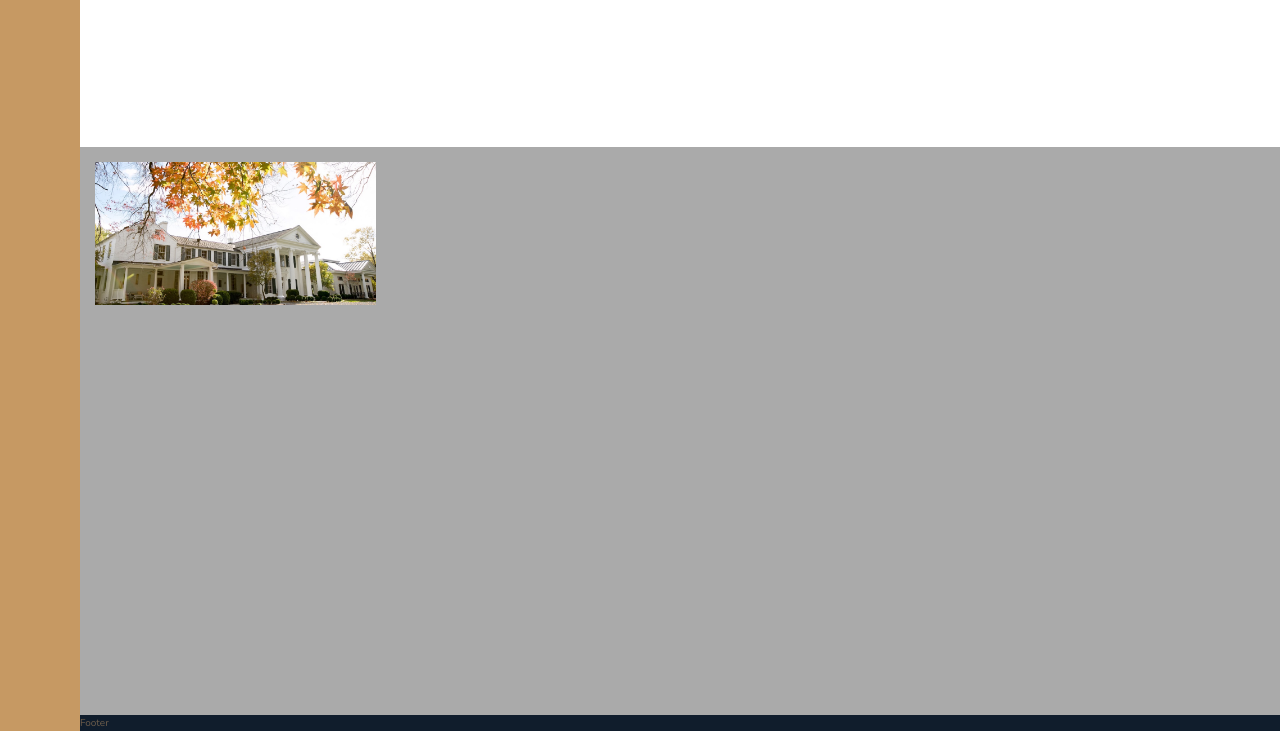
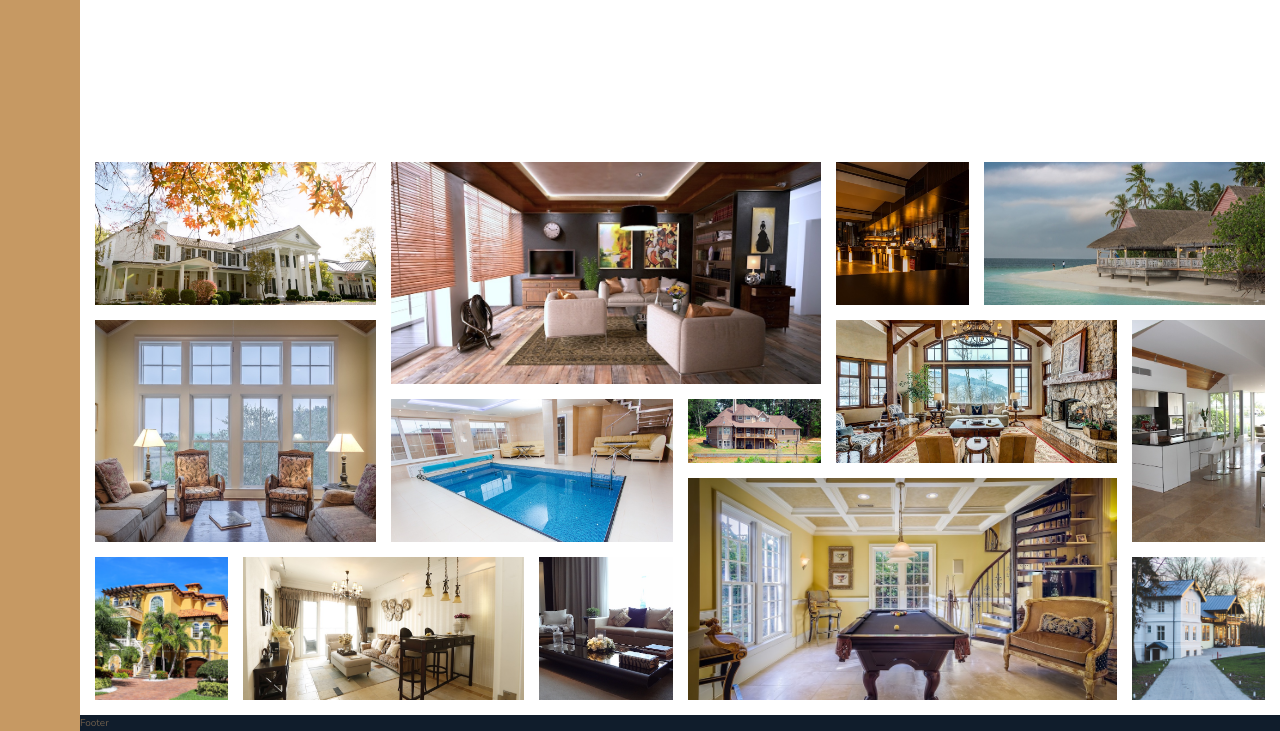
Before and after one commit to gus-rdz/Nexter-repo, a website: page index.html in a window 1280 px wide. Shown: the part 2925-3656 px from the top of the page. Drawn offline with nearby package versions, Linux system fonts and the light colour scheme.

Commit message:
finished building the Gallery section; added and layed out all the images

```diff
--- a/index.html
+++ b/index.html
@@ -336,6 +336,78 @@
       <figure class="gallery__item gallery__item--1">
         <img src="img/gal-1.jpeg" alt="Gallery image 1" class="gallery__img" />
       </figure>
+
+      <figure class="gallery__item gallery__item--2">
+        <img src="img/gal-2.jpeg" alt="Gallery image 2" class="gallery__img" />
+      </figure>
+
+      <figure class="gallery__item gallery__item--3">
+        <img src="img/gal-3.jpeg" alt="Gallery image 3" class="gallery__img" />
+      </figure>
+
+      <figure class="gallery__item gallery__item--4">
+        <img src="img/gal-4.jpeg" alt="Gallery image 4" class="gallery__img" />
+      </figure>
+
+      <figure class="gallery__item gallery__item--5">
+        <img src="img/gal-5.jpeg" alt="Gallery image 5" class="gallery__img" />
+      </figure>
+
+      <figure class="gallery__item gallery__item--6">
+        <img src="img/gal-6.jpeg" alt="Gallery image 6" class="gallery__img" />
+      </figure>
+
+      <figure class="gallery__item gallery__item--7">
+        <img src="img/gal-7.jpeg" alt="Gallery image 7" class="gallery__img" />
+      </figure>
+
+      <figure class="gallery__item gallery__item--8">
+        <img src="img/gal-8.jpeg" alt="Gallery image 8" class="gallery__img" />
+      </figure>
+
+      <figure class="gallery__item gallery__item--9">
+        <img src="img/gal-9.jpeg" alt="Gallery image 9" class="gallery__img" />
+      </figure>
+
+      <figure class="gallery__item gallery__item--10">
+        <img
+          src="img/gal-10.jpeg"
+          alt="Gallery image 10"
+          class="gallery__img"
+        />
+      </figure>
+
+      <figure class="gallery__item gallery__item--11">
+        <img
+          src="img/gal-11.jpeg"
+          alt="Gallery image 11"
+          class="gallery__img"
+        />
+      </figure>
+
+      <figure class="gallery__item gallery__item--12">
+        <img
+          src="img/gal-12.jpeg"
+          alt="Gallery image 12"
+          class="gallery__img"
+        />
+      </figure>
+
+      <figure class="gallery__item gallery__item--13">
+        <img
+          src="img/gal-13.jpeg"
+          alt="Gallery image 13"
+          class="gallery__img"
+        />
+      </figure>
+
+      <figure class="gallery__item gallery__item--14">
+        <img
+          src="img/gal-14.jpeg"
+          alt="Gallery image 14"
+          class="gallery__img"
+        />
+      </figure>
     </section>
 
     <footer class="footer">Footer</footer>
--- a/sass/_gallery.scss
+++ b/sass/_gallery.scss
@@ -1,5 +1,4 @@
 .gallery {
-  background-color: $color-grey-light-2;
   grid-column: full-start / full-end;
 
   display: grid;
@@ -13,6 +12,71 @@
       grid-row: 1 / span 2;
       grid-column: 1 / span 2;
     }
+
+    &--2 {
+      grid-row: 1 / span 3;
+      grid-column: 3 / span 3;
+    }
+
+    &--3 {
+      grid-row: 1 / span 2;
+      grid-column: 6 / 7;
+    }
+
+    &--4 {
+      grid-row: 1 / span 2;
+      grid-column: 7 / span 2;
+    }
+
+    &--5 {
+      grid-row: 3 / span 3;
+      grid-column: 1 / span 2;
+    }
+
+    &--6 {
+      grid-row: 4 / span 2;
+      grid-column: 3 / span 2;
+    }
+
+    &--7 {
+      grid-row: 4 / span 1;
+      grid-column: 5 / 6;
+    }
+
+    &--8 {
+      grid-row: 3 / span 2;
+      grid-column: 6 / span 2;
+    }
+
+    &--9 {
+      grid-row: 3 / span 3;
+      grid-column: 8 / -1;
+    }
+
+    &--10 {
+      grid-row: 6 / span 2;
+      grid-column: 1 / 2;
+    }
+
+    &--11 {
+      grid-row: 6 / span 2;
+      grid-column: 2 / span 2;
+    }
+
+    &--12 {
+      grid-row: 6 / span 2;
+      grid-column: 4 / 5;
+    }
+
+    &--13 {
+      grid-row: 5 / span 3;
+      grid-column: 5 / span 3;
+    }
+
+    &--14 {
+      grid-row: 6 / span 2;
+      grid-column: 8 / -1;
+    }
   }
 
   &__img {
```
Also changed, not shown: css/style.css.
